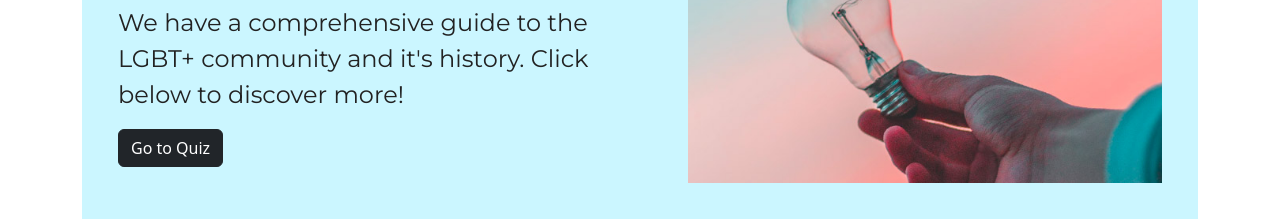
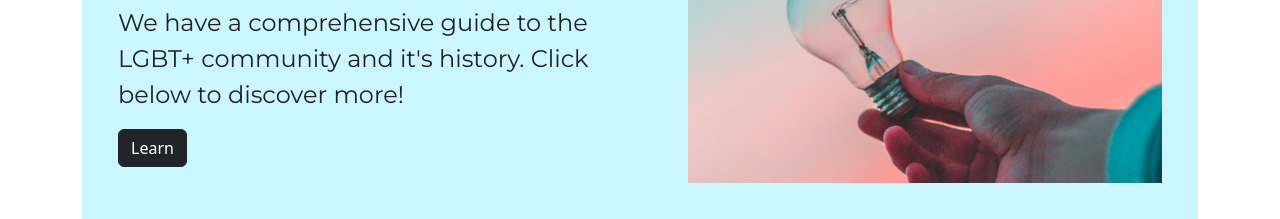
Before and after one commit to Declan444/24-7-hackathon-team9, a plain HTML site: page index.html in a window 1280 px wide. Shown: the part 811-1030 px from the top of the page. Drawn offline with nearby package versions, Linux system fonts and the light colour scheme.

Commit message:
Update index.html

```diff
--- a/index.html
+++ b/index.html
@@ -137,7 +137,7 @@
                         We have a comprehensive guide to the LGBT+ community and
                         it's history. Click below to discover more!
                       </p>
-                      <a href="learn.html" class="btn btn-dark">Go to Quiz</a>
+                      <a href="learn.html" class="btn btn-dark">Learn</a>
                     </div>
                   </div>
                   <div class="col md-6 p-5">
```
